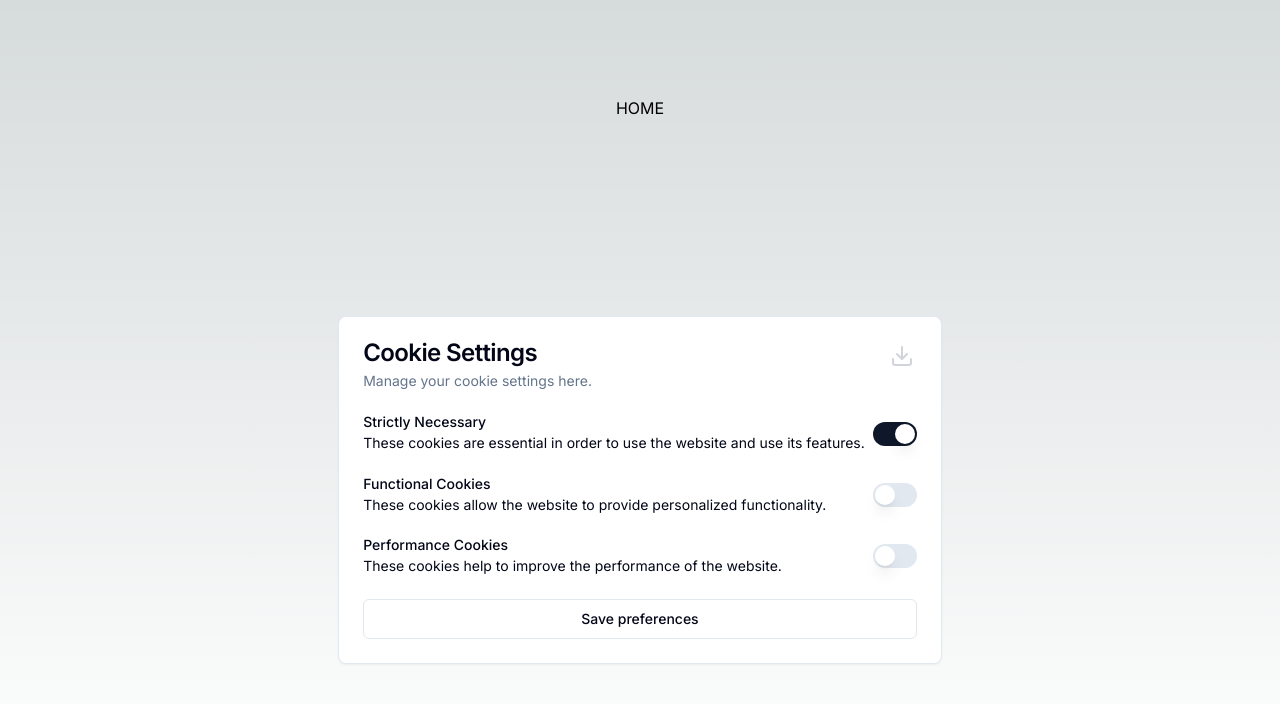
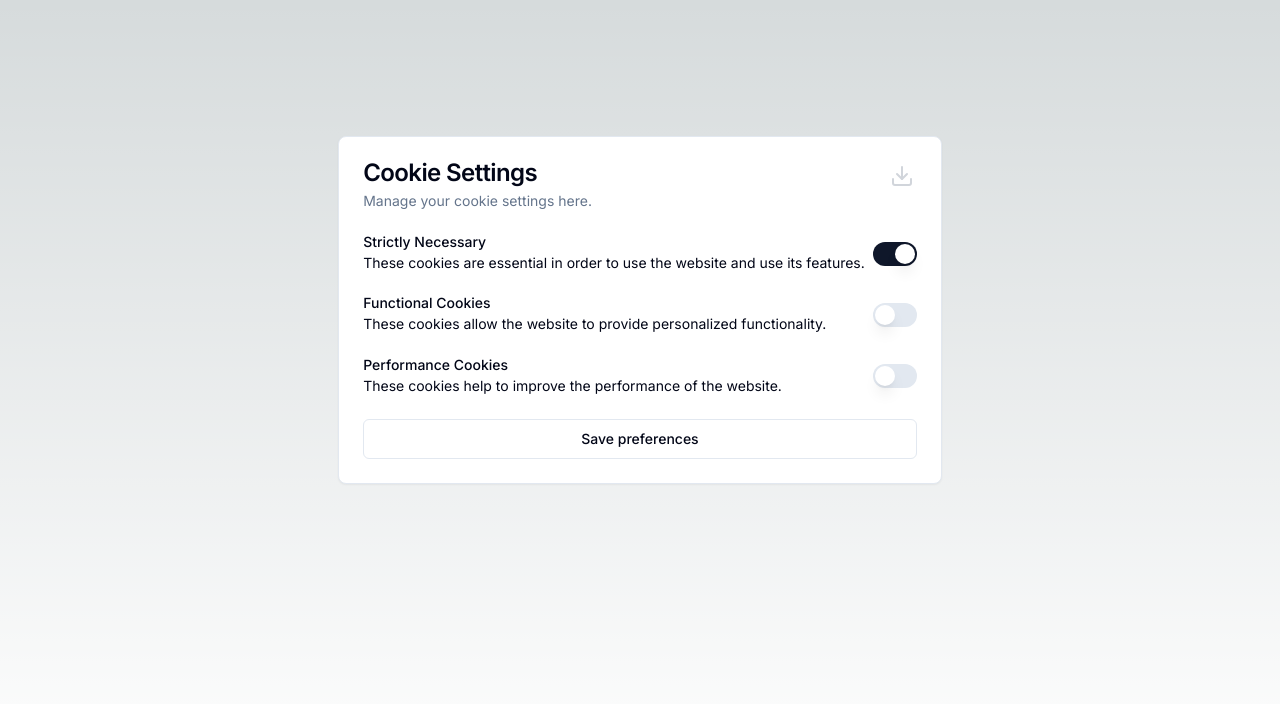
Before and after one commit to shadcngeek/shadcngeeks, a Next.js app: page / in a window 1280 px wide. Shown: the top 704 px of the page. Built offline with nearby package versions, Linux system fonts and the light colour scheme.

Commit message:
Refactor homepage

```diff
--- a/app/page.tsx
+++ b/app/page.tsx
@@ -3,8 +3,7 @@ import Cards from "./cards/page";
 export default function Home() {
   return (
     <main className="flex min-h-screen flex-col items-center justify-between p-24">
-     HOME
-     <Cards />
+      <Cards />
     </main>
-  )
+  );
 }
```
